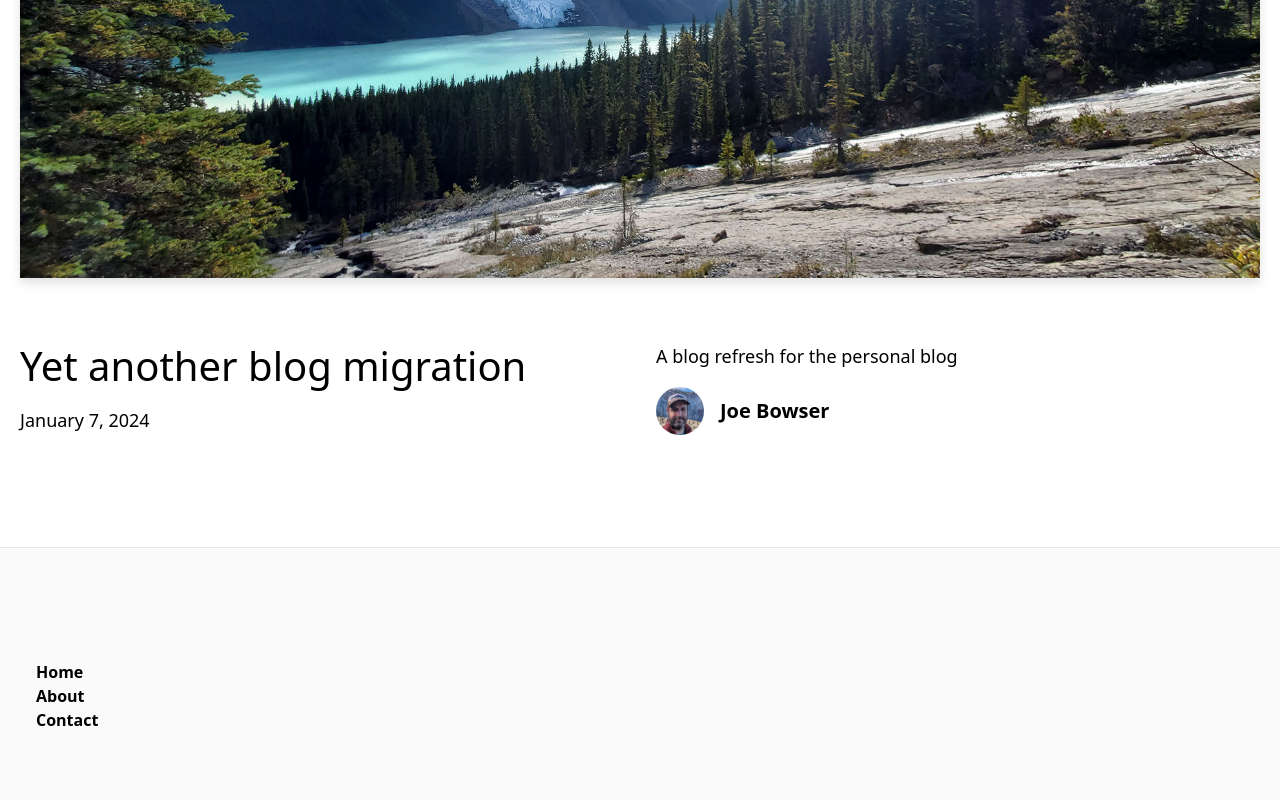
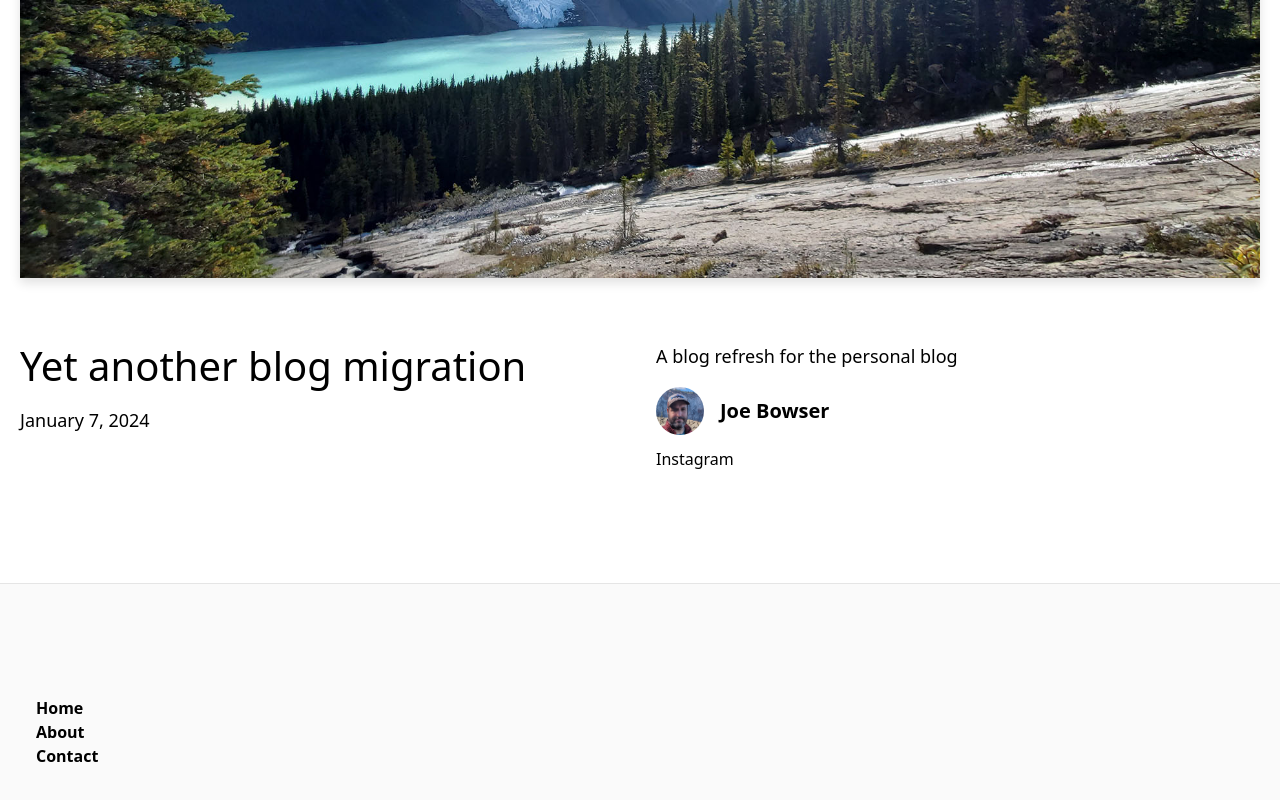
Before and after one commit to infil00p/infil00p.org, a Next.js app: page / in a window 1280 px wide. Shown: the part 543-1343 px from the top of the page. Built offline with nearby package versions, Linux system fonts and the light colour scheme.

Commit message:
Minor tweaks, need to learn tailwind

```diff
--- a/_posts/new_blog.md
+++ b/_posts/new_blog.md
@@ -6,6 +6,9 @@ date: '2024-01-07T10:48:30.322Z'
 author:
   name: Joe Bowser
   picture: '/assets/blog/authors/joe.png'
+  bio: 'Joe writes software, hikes and lives in Port Moody, BC'
+  instagram: 'infil00p'
+  linked_in: 'https://www.linkedin.com/in/joe-bowser-17b3397/'
 ---
 
 ## Back to Static
--- a/components/avatar.tsx
+++ b/components/avatar.tsx
@@ -1,9 +1,10 @@
 type Props = {
   name: string
   picture: string
+  bio: string
 }
 
-const Avatar = ({ name, picture }: Props) => {
+const Avatar = ({ name, picture, bio }: Props) => {
   return (
     <div className="flex items-center">
       <img src={picture} className="w-12 h-12 rounded-full mr-4" alt={name} />
--- a/components/hero-post.tsx
+++ b/components/hero-post.tsx
@@ -43,7 +43,18 @@ const HeroPost = ({
         </div>
         <div>
           <p className="text-lg leading-relaxed mb-4">{excerpt}</p>
-          <Avatar name={author.name} picture={author.picture} />
+          <Avatar name={author.name} picture={author.picture}  bio={author.bio}/>
+          <ul className="mt-3">
+            <li>
+              <Link
+              as={ `https://instagram.com/${author.instagram}`}
+              href="https://instagram.com/[author]"
+              className="hover:underline"
+              >
+                Instagram
+              </Link>
+            </li>
+          </ul>
         </div>
       </div>
     </section>
--- a/interfaces/author.ts
+++ b/interfaces/author.ts
@@ -1,6 +1,8 @@
 type Author = {
   name: string
   picture: string
+  bio: string,
+  instagram: string
 }
 
 export default Author
--- a/package.json
+++ b/package.json
@@ -11,6 +11,7 @@
     "date-fns": "^2.28.0",
     "gray-matter": "^4.0.3",
     "next": "latest",
+    "nextjs": "^0.0.3",
     "react": "^18.2.0",
     "react-dom": "^18.2.0",
     "remark": "^14.0.2",
```
Also changed, not shown: 1 other file (tests, documents, lock files or other folders).
